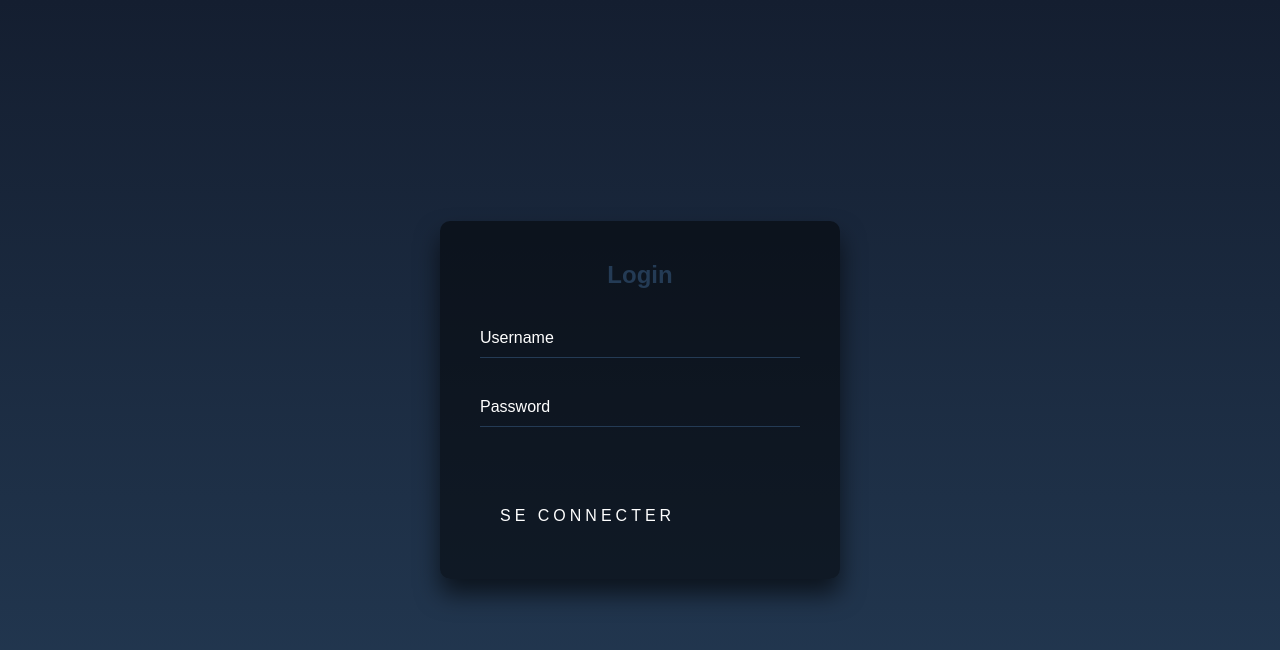
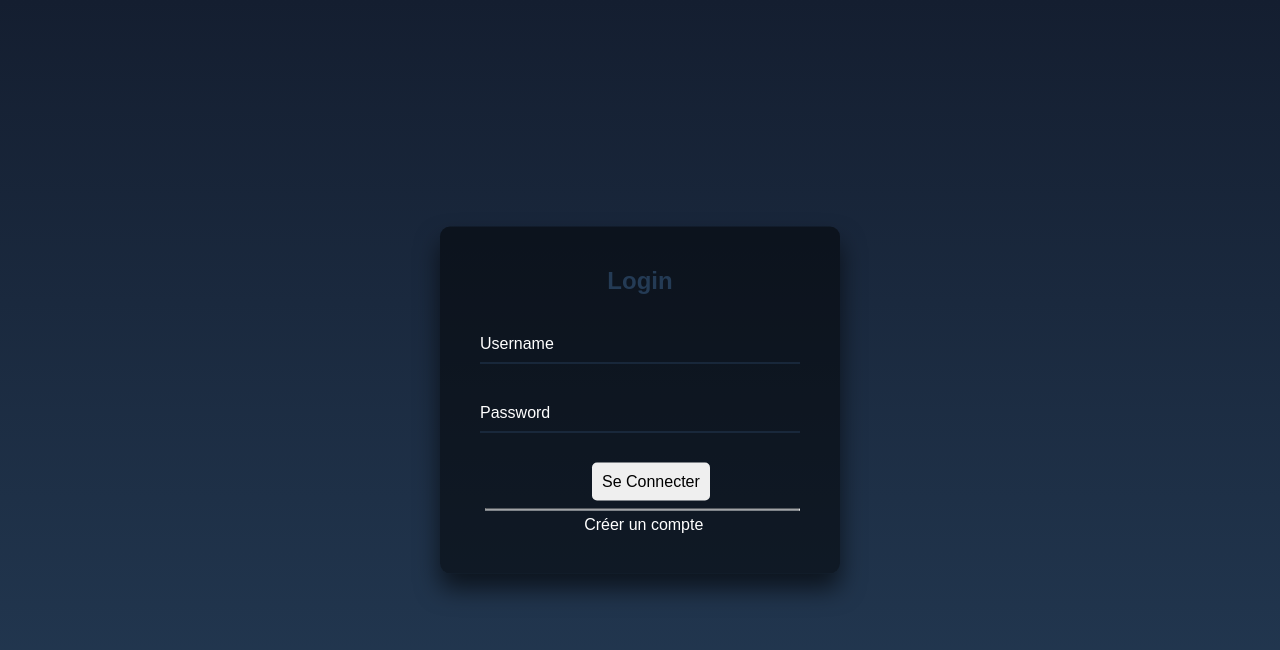
Before and after one commit to Abdoulaye12/Prise_de_rendez-vous, a PHP site: page /Iadmin/index.html in a window 1280 px wide. Shown: the top 650 px of the page. Run offline with PHP 8.4, Linux system fonts and the light colour scheme.

Commit message:
InscriptionMAJ et ConnexionMAJ

```diff
--- a/Iadmin/index.html
+++ b/Iadmin/index.html
@@ -69,27 +69,31 @@
       color: white;
       font-size: 12px;
     }
-
-    .login-box form a {
-      position: relative;
-      display: inline-block;
-      padding: 10px 20px;
-      color: white;
-      font-size: 16px;
-      text-decoration: none;
-      text-transform: uppercase;
-      overflow: hidden;
-      transition: .5s;
-      margin-top: 40px;
-      letter-spacing: 4px
-    }
-
     .login-box a span {
       position: absolute;
       display: block;
     }
-
-
+    .btn1
+    {
+      margin-left: 35%;
+      padding: 10px;
+      border: 1px;
+      font-size:16px;
+      border-radius:5px;
+      cursor:pointer;
+    }
+    .newcompte
+    {
+      color:white;
+      margin-left: 31%;
+      padding: 5px;
+      cursor: pointer;
+    }
+    a
+    {
+        color:white;
+        text-decoration:none;
+    }
   </style>
 </head>
 <body>
@@ -104,9 +108,11 @@
         <input type="password" name="" required="">
         <label>Password</label>
       </div>
-      <a href="dashboard.php">
-       Se Connecter
-      </a>
+      <div class="bouton">
+        <button class="btn1"> Se Connecter</button>
+      </div>
+      <hr style="margin-left:5px;margin-bottom: 5px;">
+      <a class="newcompte" href="signUp.php">Créer un compte</a>
     </form>
   </div>
 </body>
```
Also changed, not shown: Iadmin/signUp.php (+5 -14 lines).
